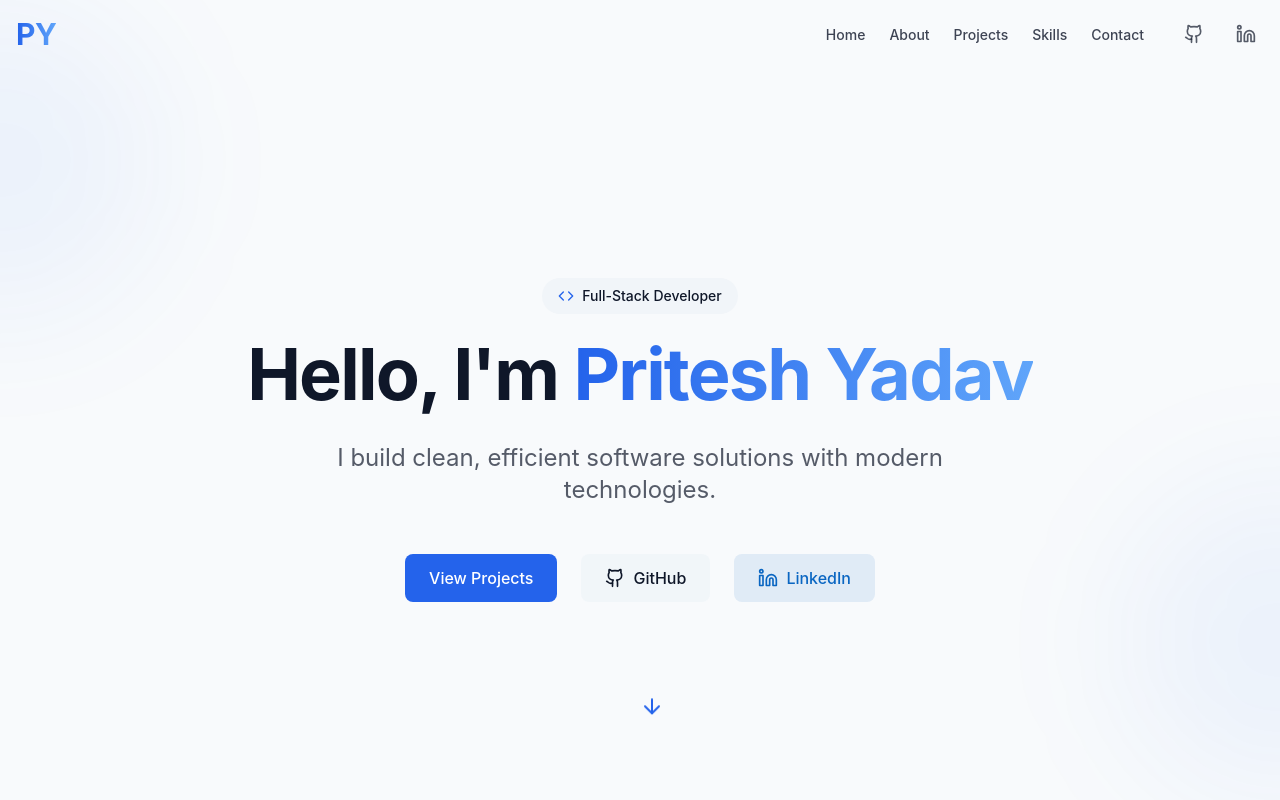
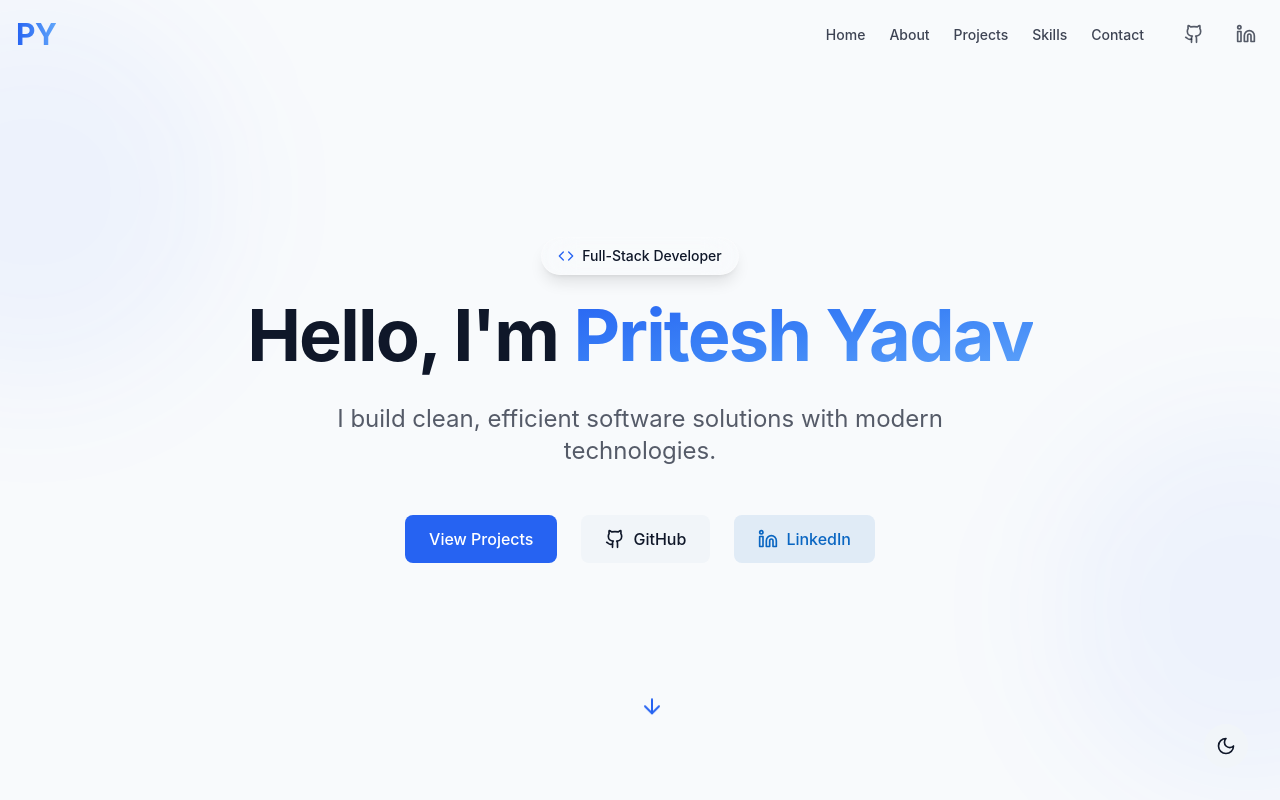
Before and after one commit to priteshyadav444/seamless-portfolio-glow, a React (Vite) app: page / in a window 1280 px wide. Shown: the top 800 px of the page. Built offline with nearby package versions, Linux system fonts and the light colour scheme.

Commit message:
Enhance theme and design
Implements changes to improve the theme and create a cleaner design, including dark mode features.

```diff
--- a/src/components/Hero.tsx
+++ b/src/components/Hero.tsx
@@ -6,26 +6,26 @@ const Hero = () => {
   return (
     <section
       id="home"
-      className="min-h-screen flex flex-col justify-center relative overflow-hidden py-20"
+      className="min-h-screen flex flex-col justify-center relative overflow-hidden py-10"
     >
       <div className="absolute inset-0 -z-10">
-        <div className="absolute top-0 -left-40 w-80 h-80 bg-primary/5 rounded-full blur-3xl"></div>
-        <div className="absolute bottom-0 -right-40 w-80 h-80 bg-primary/5 rounded-full blur-3xl"></div>
+        <div className="absolute top-0 -left-40 w-96 h-96 bg-primary/5 rounded-full blur-3xl"></div>
+        <div className="absolute bottom-0 -right-40 w-96 h-96 bg-primary/5 rounded-full blur-3xl"></div>
       </div>
 
-      <div className="container mx-auto px-4 pt-20 flex flex-col items-center text-center">
+      <div className="container mx-auto px-4 flex flex-col items-center text-center">
         <div className="reveal opacity-0 transform translate-y-5">
-          <div className="inline-flex items-center gap-2 px-4 py-2 rounded-full text-sm font-medium mb-6 bg-secondary">
+          <div className="inline-flex items-center gap-2 px-4 py-2 rounded-full text-sm font-medium mb-6 glass-card">
             <Code className="h-4 w-4 text-primary" />
             Full-Stack Developer
           </div>
         </div>
 
         <h1
-          className="text-4xl md:text-6xl lg:text-7xl font-bold mb-8 reveal opacity-0 transform translate-y-5"
+          className="text-5xl md:text-6xl lg:text-7xl font-bold mb-8 reveal opacity-0 transform translate-y-5"
         >
           Hello, I'm {" "}
-          <span className="text-gradient inline-block">
+          <span className="text-gradient-alt">
             Pritesh Yadav
           </span>
         </h1>
@@ -45,7 +45,9 @@ const Hero = () => {
             href="https://github.com/priteshyadav444"
             target="_blank"
             rel="noopener noreferrer"
-            className="inline-flex items-center gap-2 px-6 py-3 rounded-lg font-medium bg-secondary/80 text-foreground hover:bg-secondary transition-colors duration-300"
+            className="inline-flex items-center gap-2 px-6 py-3 rounded-lg font-medium
+                     bg-secondary dark:bg-secondary/60 text-foreground dark:text-foreground
+                     hover:bg-secondary/80 dark:hover:bg-secondary/80 transition-colors duration-300"
           >
             <Github className="h-5 w-5" />
             GitHub
@@ -54,7 +56,9 @@ const Hero = () => {
             href="https://linkedin.com/in/priteshyadav444"
             target="_blank"
             rel="noopener noreferrer"
-            className="inline-flex items-center gap-2 px-6 py-3 rounded-lg font-medium bg-[#0A66C2]/10 text-[#0A66C2] hover:bg-[#0A66C2]/20 transition-colors duration-300"
+            className="inline-flex items-center gap-2 px-6 py-3 rounded-lg font-medium
+                     bg-[#0A66C2]/10 text-[#0A66C2] dark:bg-[#0A66C2]/20 dark:text-[#0A66C2]/90
+                     hover:bg-[#0A66C2]/20 dark:hover:bg-[#0A66C2]/30 transition-colors duration-300"
           >
             <LinkedinIcon className="h-5 w-5" />
             LinkedIn
@@ -63,7 +67,11 @@ const Hero = () => {
       </div>
 
       <div className="absolute bottom-10 left-1/2 transform -translate-x-1/2 animate-bounce">
-        <a href="#about" aria-label="Scroll down" className="p-2 rounded-full hover:bg-secondary/50 transition-colors duration-300">
+        <a
+          href="#about"
+          aria-label="Scroll down"
+          className="p-2 rounded-full hover:bg-secondary/50 dark:hover:bg-secondary/30 transition-colors duration-300"
+        >
           <ArrowDown className="h-6 w-6 text-primary" />
         </a>
       </div>
--- /dev/null
+++ b/src/components/ThemeToggle.tsx
@@ -0,0 +1,47 @@
+
+import { Moon, Sun } from "lucide-react";
+import { useEffect, useState } from "react";
+
+const ThemeToggle = () => {
+  const [isDarkMode, setIsDarkMode] = useState(false);
+
+  useEffect(() => {
+    // Check for user's preferred color scheme
+    const darkModePreference = window.matchMedia("(prefers-color-scheme: dark)").matches;
+    const savedTheme = localStorage.getItem("theme");
+
+    // Set initial theme based on preference or saved setting
+    if (savedTheme === "dark" || (!savedTheme && darkModePreference)) {
+      setIsDarkMode(true);
+      document.documentElement.classList.add("dark");
+    }
+  }, []);
+
+  const toggleTheme = () => {
+    if (isDarkMode) {
+      document.documentElement.classList.remove("dark");
+      localStorage.setItem("theme", "light");
+      setIsDarkMode(false);
+    } else {
+      document.documentElement.classList.add("dark");
+      localStorage.setItem("theme", "dark");
+      setIsDarkMode(true);
+    }
+  };
+
+  return (
+    <button
+      onClick={toggleTheme}
+      className="fixed bottom-8 right-8 z-50 p-3 rounded-full bg-secondary dark:bg-secondary/30 text-foreground dark:text-foreground hover:bg-secondary/80 dark:hover:bg-secondary/50 transition-all duration-300"
+      aria-label={isDarkMode ? "Switch to light mode" : "Switch to dark mode"}
+    >
+      {isDarkMode ? (
+        <Sun className="h-5 w-5" />
+      ) : (
+        <Moon className="h-5 w-5" />
+      )}
+    </button>
+  );
+};
+
+export default ThemeToggle;
--- a/src/index.css
+++ b/src/index.css
@@ -5,6 +5,7 @@
 
 @layer base {
   :root {
+    /* Light Mode Colors */
     --background: 210 40% 98%;
     --foreground: 222 47% 11%;
 
@@ -14,7 +15,7 @@
     --popover: 0 0% 100%;
     --popover-foreground: 222 47% 11%;
 
-    --primary: 221 83% 53%;
+    --primary: 222 89% 55%;
     --primary-foreground: 210 40% 98%;
 
     --secondary: 210 40% 96%;
@@ -23,7 +24,7 @@
     --muted: 210 40% 93%;
     --muted-foreground: 215 16% 47%;
 
-    --accent: 221 83% 53%;
+    --accent: 222 89% 55%;
     --accent-foreground: 210 40% 98%;
 
     --destructive: 0 84% 60%;
@@ -31,39 +32,40 @@
 
     --border: 214 32% 91%;
     --input: 214 32% 91%;
-    --ring: 221 83% 53%;
+    --ring: 222 89% 55%;
 
     --radius: 0.5rem;
   }
 
   .dark {
-    --background: 222 47% 11%;
+    /* Dark Mode Colors */
+    --background: 224 35% 10%;
     --foreground: 210 40% 98%;
 
-    --card: 222 47% 11%;
+    --card: 224 35% 10%;
     --card-foreground: 210 40% 98%;
 
-    --popover: 222 47% 11%;
+    --popover: 224 35% 10%;
     --popover-foreground: 210 40% 98%;
 
-    --primary: 217 91% 60%;
-    --primary-foreground: 222 47% 11%;
+    --primary: 210 100% 65%;
+    --primary-foreground: 224 35% 10%;
 
-    --secondary: 217 33% 17%;
+    --secondary: 222 30% 18%;
     --secondary-foreground: 210 40% 98%;
 
-    --muted: 217 33% 17%;
-    --muted-foreground: 215 20% 65%;
+    --muted: 222 30% 18%;
+    --muted-foreground: 217 20% 65%;
 
-    --accent: 217 91% 60%;
-    --accent-foreground: 222 47% 11%;
+    --accent: 210 100% 65%;
+    --accent-foreground: 224 35% 10%;
 
     --destructive: 0 62% 30%;
     --destructive-foreground: 210 40% 98%;
 
-    --border: 217 33% 17%;
-    --input: 217 33% 17%;
-    --ring: 224 76% 48%;
+    --border: 222 30% 18%;
+    --input: 222 30% 18%;
+    --ring: 213 93% 55%;
   }
 }
 
@@ -79,7 +81,7 @@
   }
 
   body {
-    @apply bg-background text-foreground;
+    @apply bg-background text-foreground transition-colors duration-300;
     overflow-x: hidden;
   }
 
@@ -114,7 +116,13 @@
   }
 
   .card {
-    @apply bg-card rounded-lg border border-border p-6 hover:shadow-md transition-all duration-300;
+    @apply bg-card rounded-lg border border-border p-6 hover:shadow-md transition-all duration-300
+           dark:bg-card/50 dark:backdrop-blur-md dark:border-white/10 dark:hover:border-white/20;
+  }
+
+  .glass-card {
+    @apply rounded-xl backdrop-blur-lg bg-white/10 dark:bg-white/5 border border-white/20 dark:border-white/10
+           shadow-lg transition-all duration-300;
   }
 }
 
@@ -132,7 +140,11 @@
   }
 
   .text-gradient {
-    @apply bg-gradient-to-r from-primary to-blue-400 bg-clip-text text-transparent;
+    @apply bg-gradient-to-r from-primary to-blue-400 bg-clip-text text-transparent dark:from-primary dark:to-blue-300;
+  }
+
+  .text-gradient-alt {
+    @apply bg-gradient-to-br from-primary via-blue-500 to-blue-400 dark:from-blue-400 dark:via-primary dark:to-blue-300 bg-clip-text text-transparent;
   }
 }
 
--- a/src/pages/Index.tsx
+++ b/src/pages/Index.tsx
@@ -7,6 +7,7 @@ import Projects from "../components/Projects";
 import Skills from "../components/Skills";
 import Contact from "../components/Contact";
 import Footer from "../components/Footer";
+import ThemeToggle from "../components/ThemeToggle";
 
 const Index = () => {
   useEffect(() => {
@@ -46,6 +47,7 @@ const Index = () => {
       <Skills />
       <Contact />
       <Footer />
+      <ThemeToggle />
     </div>
   );
 };
```
